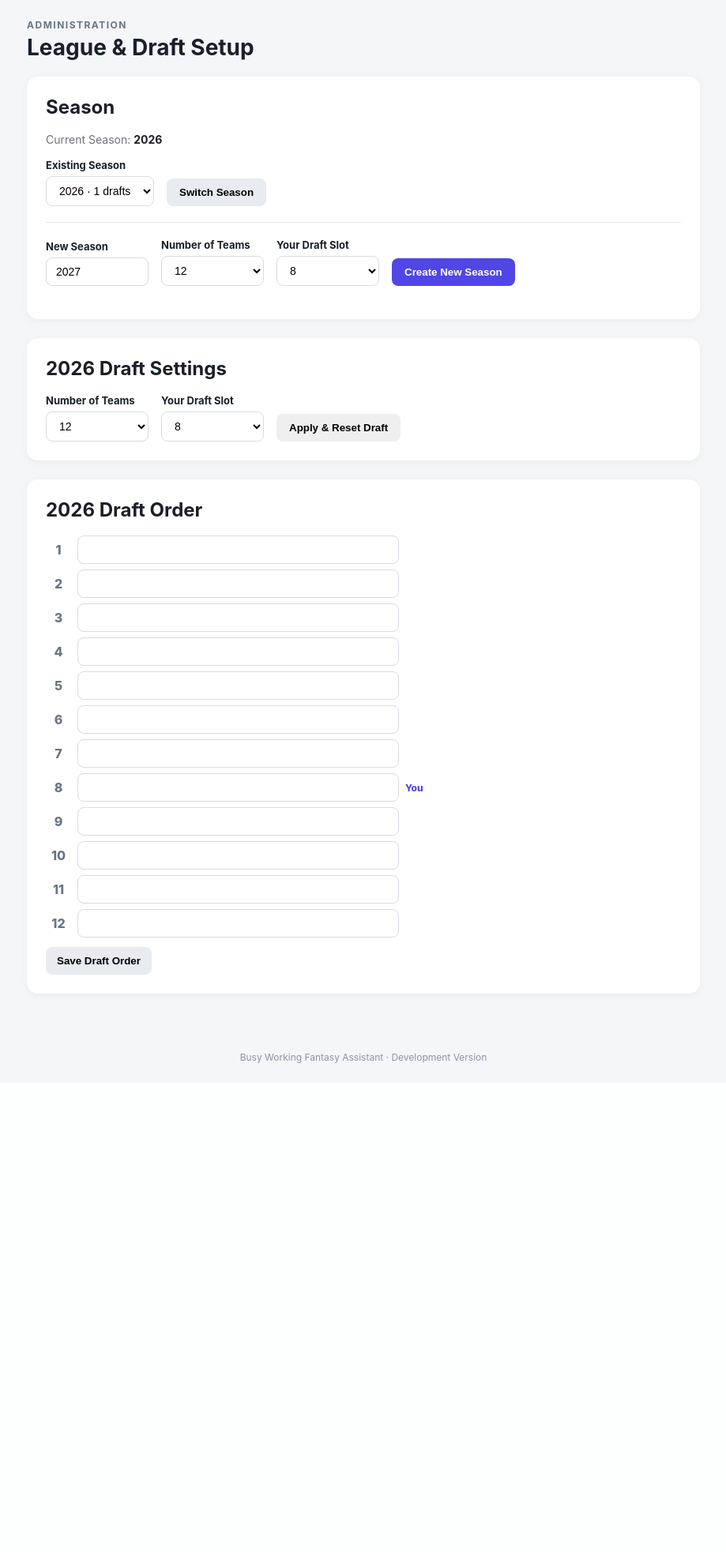
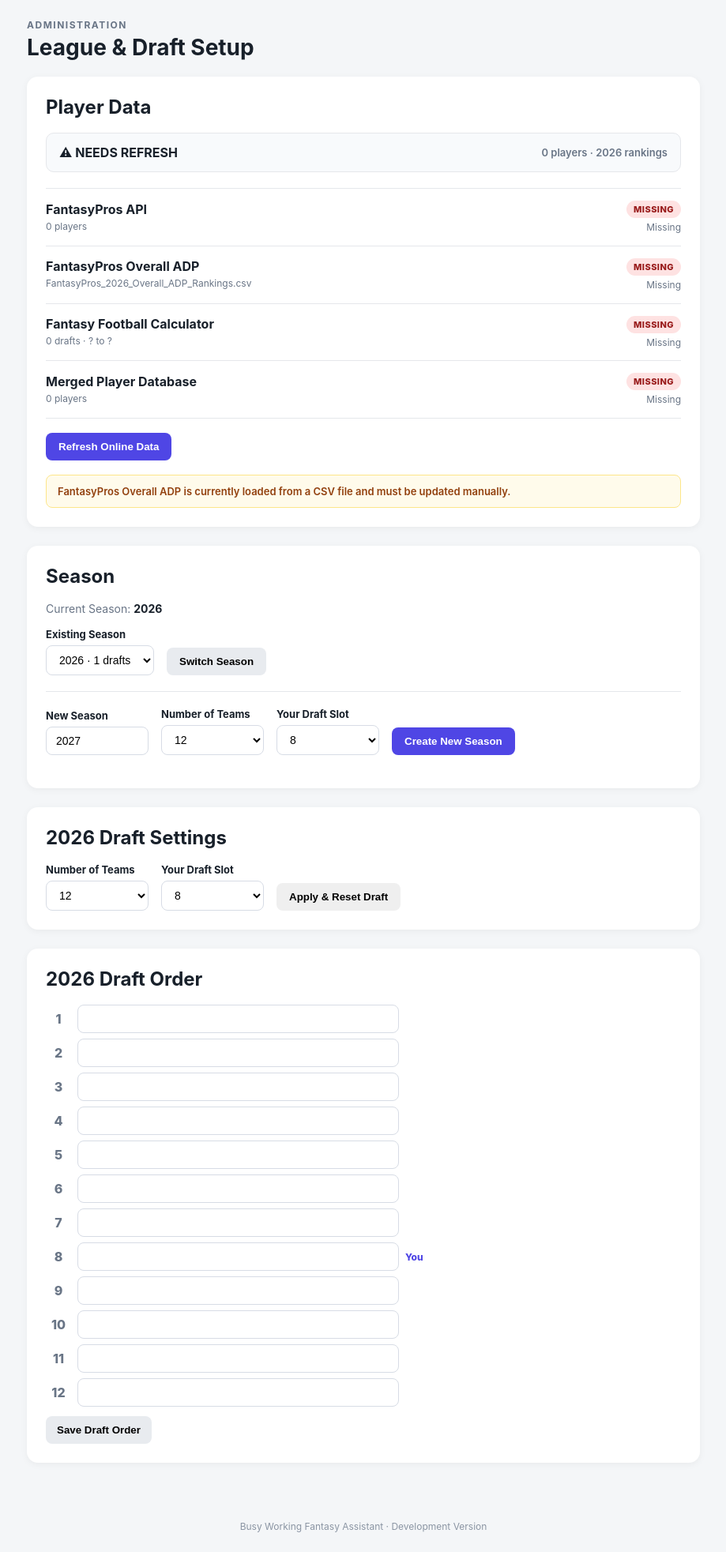
Before and after one commit to DansJavaStuff/busy-working-fantasy-assistant, a Flask app: page /settings in a window 1280 px wide. Shown: the part 125-2090 px from the top of the page at 79% size, without its empty margins (180-1099 px from the left). Before the commit the page ends 1471 px from the top, so only its background shows below. Run offline with Flask 3, Linux system fonts and the light colour scheme; data comes from the database, SQL or seed files in the repository; data that the repository does not hold is empty.

Commit message:
Add player data refresh status

```diff
--- a/app.py
+++ b/app.py
@@ -1,5 +1,4 @@
 from flask import Flask, redirect, render_template, request, url_for
-
 from draft_engine import (
     create_new_season,
     draft_player,
@@ -22,6 +21,8 @@ from database import (
     load_current_draft_order,
     save_current_draft_order,
 )
+from data_status import get_data_status
+from refresh_data import refresh_all
 
 app = Flask(__name__)
 
@@ -122,7 +123,11 @@ def settings_page():
             load_current_draft_order(),
         "seasons":
             list_seasons(),
-    }
+        "player_data":
+            get_data_status(),
+        "refresh_complete":
+            request.args.get("refreshed") == "1",
+            }
 
     return render_template(
         "settings.html",
@@ -342,6 +347,24 @@ def simulate_to_my_pick():
 
     return redirect(url_for("dashboard"))
 
+@app.post("/data/refresh")
+def refresh_player_data():
+    state = load_state()
+
+    if state["session_type"] != "mock":
+        return redirect(
+            url_for("settings_page")
+        )
+
+    refresh_all()
+
+    return redirect(
+        url_for(
+            "settings_page",
+            refreshed="1",
+        )
+    )
+
 if __name__ == "__main__":
     app.run(
         host="0.0.0.0",
--- a/player_database.py
+++ b/player_database.py
@@ -1,6 +1,7 @@
 import json
 import re
 import unicodedata
+from datetime import datetime
 from pathlib import Path
 
 from adp import load_adp
@@ -11,9 +12,8 @@ from ffc import (
     load_players as load_ffc_players,
 )
 
-
 DATABASE_FILE = Path("player_database.json")
-
+PLAYER_DATA_SEASON = 2026
 
 def normalise_name(name):
     """
@@ -532,6 +532,12 @@ def build_database():
     )
 
     database = {
+        "season":
+            PLAYER_DATA_SEASON,
+
+        "built_at":
+            datetime.now().isoformat(),
+
         "count":
             len(players),
 
--- a/static/style.css
+++ b/static/style.css
@@ -303,6 +303,131 @@ footer {
     font-size: 22px;
 }
 
+.data-status-summary {
+    display: flex;
+    align-items: center;
+    justify-content: space-between;
+    gap: 16px;
+
+    margin-bottom: 20px;
+    padding: 14px 16px;
+
+    background: #f8fafc;
+    border: 1px solid #e5e7eb;
+    border-radius: 10px;
+}
+
+.data-status-summary strong {
+    font-size: 16px;
+}
+
+.data-status-summary span {
+    color: #697586;
+    font-size: 13px;
+    font-weight: 600;
+}
+
+.data-status-grid {
+    border-top: 1px solid #e5e7eb;
+}
+
+.data-status-row {
+    display: grid;
+    grid-template-columns:
+        minmax(0, 1fr)
+        minmax(180px, auto);
+
+    gap: 20px;
+    align-items: center;
+
+    padding: 14px 0;
+
+    border-bottom: 1px solid #e5e7eb;
+}
+
+.data-status-row > div:last-child {
+    text-align: right;
+}
+
+.data-status-row strong {
+    display: block;
+    margin-bottom: 4px;
+}
+
+.data-status-row small {
+    display: block;
+
+    color: #697586;
+    font-size: 12px;
+    line-height: 1.4;
+}
+
+.data-status-badge {
+    display: inline-block;
+
+    margin-bottom: 4px;
+    padding: 4px 9px;
+
+    border-radius: 999px;
+
+    font-size: 11px;
+    font-weight: 800;
+    letter-spacing: 0.04em;
+}
+
+.data-status-fresh,
+.data-status-current {
+    background: #dcfce7;
+    color: #166534;
+}
+
+.data-status-stale {
+    background: #fef3c7;
+    color: #92400e;
+}
+
+.data-status-missing {
+    background: #fee2e2;
+    color: #991b1b;
+}
+
+.data-refresh-form {
+    margin-top: 18px;
+}
+
+.data-refresh-form {
+    display: flex;
+    align-items: center;
+    gap: 12px;
+
+    margin-top: 18px;
+}
+
+.data-refresh-form button:disabled {
+    cursor: wait;
+    opacity: 0.7;
+}
+
+.data-refresh-progress {
+    color: #697586;
+    font-size: 13px;
+    font-weight: 600;
+}
+
+.data-refresh-success {
+    margin-bottom: 18px;
+    padding: 12px 14px;
+
+    background: #dcfce7;
+    color: #166534;
+
+    border: 1px solid #bbf7d0;
+    border-radius: 8px;
+
+    font-size: 13px;
+    font-weight: 700;
+}
+
 /* Phone / tablet */
 
 @media (max-width: 750px) {
@@ -377,6 +502,25 @@ footer {
         flex-direction: column;
     }
 
+    .data-status-summary {
+        align-items: flex-start;
+        flex-direction: column;
+        gap: 5px;
+    }
+
+    .data-status-row {
+        grid-template-columns: 1fr;
+        gap: 8px;
+    }
+
+    .data-status-row > div:last-child {
+        text-align: left;
+    }
+
+    .data-refresh-form {
+        align-items: flex-start;
+        flex-direction: column;
+    }
 }
 
 .on-clock {
--- a/templates/settings.html
+++ b/templates/settings.html
@@ -62,6 +62,145 @@
             </h2>
         </div>
     </div>
+
+    <section class="settings-panel">
+
+        <h2>
+            Player Data
+        </h2>
+        {% if data.refresh_complete %}
+        <div class="data-refresh-success">
+            ✓ Online data refresh finished and the
+            player database was rebuilt.
+        </div>
+        {% endif %}
+
+        <div class="data-status-summary">
+            <strong>
+                {% if data.player_data.ready %}
+                    ✅ READY
+                {% else %}
+                    ⚠ NEEDS REFRESH
+                {% endif %}
+            </strong>
+
+            <span>
+                {{ data.player_data.database.players }}
+                players ·
+                2026 rankings
+            </span>
+        </div>
+
+        <div class="data-status-grid">
+
+            {% for source in data.player_data.sources %}
+            <div class="data-status-row">
+
+                <div>
+                    <strong>
+                        {{ source.label }}
+                    </strong>
+
+                    <small>
+                        {{ source.detail }}
+                    </small>
+                </div>
+
+                <div>
+                    <span class="
+                        data-status-badge
+                        data-status-{{ source.status }}
+                    ">
+                        {{ source.status|upper }}
+                    </span>
+
+                    <small>
+                        {{ source.updated }}
+                    </small>
+                </div>
+
+            </div>
+            {% endfor %}
+
+            <div class="data-status-row">
+
+                <div>
+                    <strong>
+                        Merged Player Database
+                    </strong>
+
+                    <small>
+                        {{ data.player_data.database.players }}
+                        players
+                    </small>
+                </div>
+
+                <div>
+                    <span class="
+                        data-status-badge
+                        data-status-{{ data.player_data.database.status }}
+                    ">
+                        {{ data.player_data.database.status|upper }}
+                    </span>
+
+                    <small>
+                        {{ data.player_data.database.built_at }}
+                    </small>
+                </div>
+
+            </div>
+
+        </div>
+
+    {% if data.draft.session_type == "mock" %}
+
+<form
+    method="post"
+    action="{{ url_for('refresh_player_data') }}"
+    class="data-refresh-form"
+    onsubmit="
+        if (!confirm(
+            'Refresh FantasyPros and FFC data, '
+            + 'then rebuild the player database?'
+        )) {
+            return false;
+        }
+
+        const button = this.querySelector('button');
+        const message = this.querySelector(
+            '.data-refresh-progress'
+        );
+
+        button.disabled = true;
+        button.textContent = 'Refreshing…';
+        message.hidden = false;
+
+        return true;
+    "
+>
+    <button
+        type="submit"
+        class="primary-button"
+    >
+        Refresh Online Data
+    </button>
+
+    <span
+        class="data-refresh-progress"
+        hidden
+    >
+        Updating FantasyPros and FFC…
+    </span>
+</form>
+
+    {% endif %}
+
+    <div class="season-data-warning">
+        FantasyPros Overall ADP is currently loaded
+        from a CSV file and must be updated manually.
+    </div>
+
+</section>
 
     {% if data.draft.session_type != "mock" %}
 
```
Also changed, not shown: data_status.py (added, +281 -0 lines), refresh_data.py (added, +50 -0 lines).
